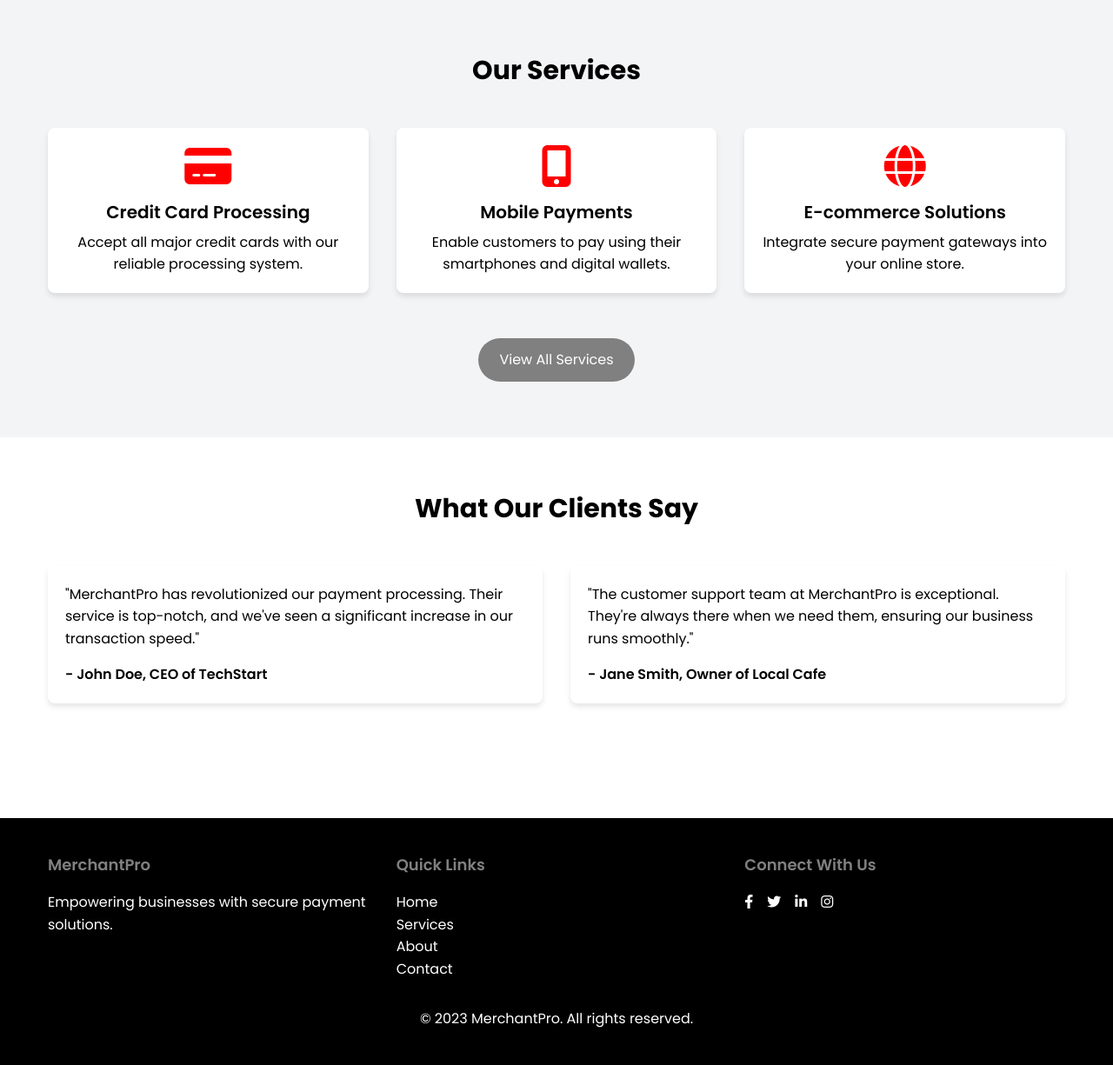
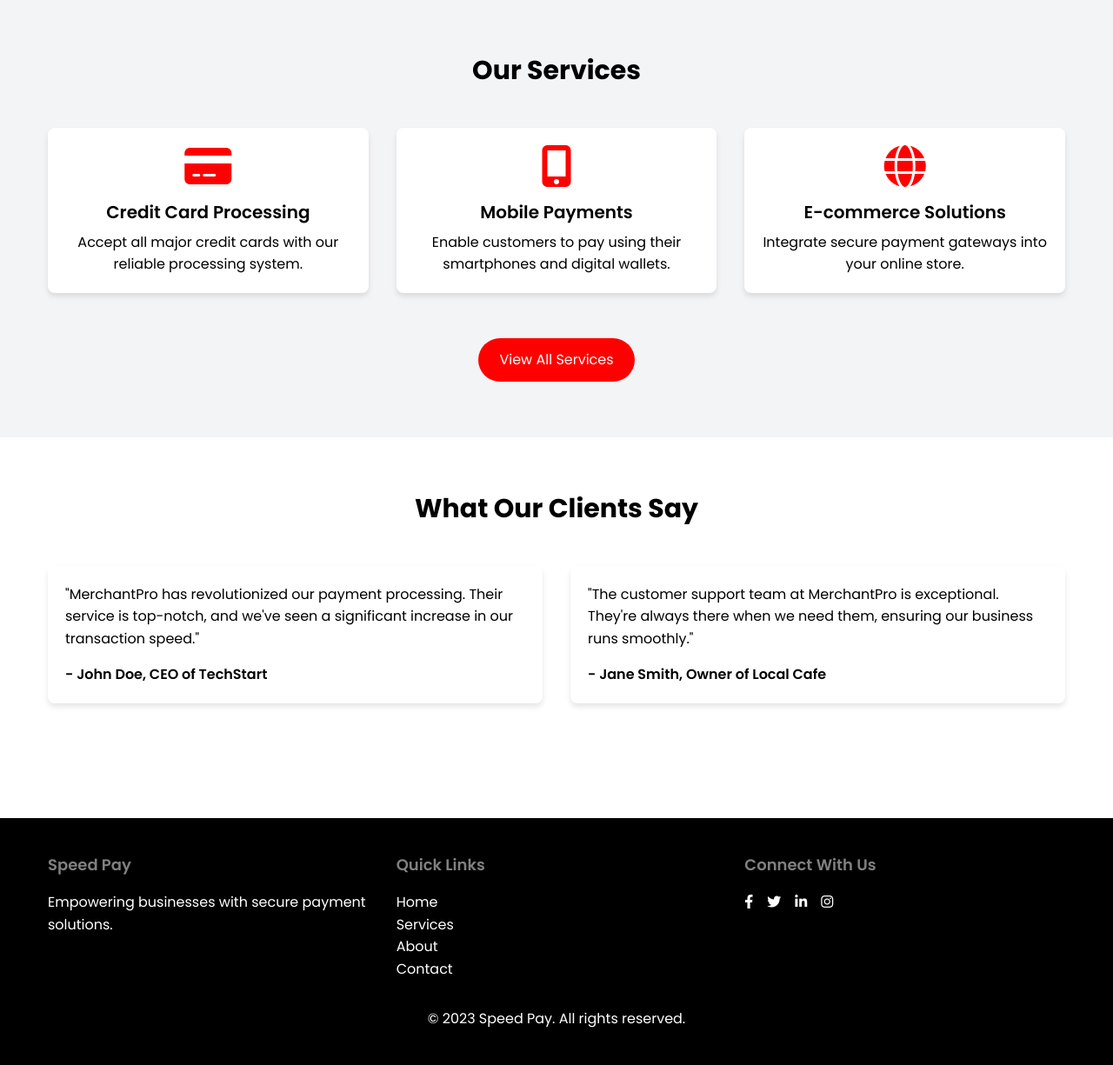
Before and after one commit to 33eerik/speed-pay, a Flask app: page / in a window 1280 px wide. Shown: the part 883-2108 px from the top of the page at 87% size. Run offline with Flask 3, Linux system fonts and the light colour scheme; some libraries are stand-ins or nearby versions.

Commit message:
Agent query: Is the new Speed Pay logo visible on the website? Is the company name updated to Speed Pay throughout the site?

```diff
--- a/static/css/styles.css
+++ b/static/css/styles.css
@@ -25,19 +25,19 @@ body {
 
 /* Header styles */
 header {
-    background-color: var(--primary-color);
+    background-color: var(--background-color);
     box-shadow: 0 2px 4px rgba(0, 0, 0, 0.1);
 }
 
 nav a {
-    color: var(--background-color);
+    color: var(--text-color);
     text-decoration: none;
     padding: 10px;
     transition: color 0.3s ease;
 }
 
 nav a:hover {
-    color: var(--secondary-color);
+    color: var(--primary-color);
 }
 
 /* Hero section */
@@ -67,7 +67,7 @@ nav a:hover {
 /* Button styles */
 .btn {
     display: inline-block;
-    background-color: var(--secondary-color);
+    background-color: var(--primary-color);
     color: var(--background-color);
     padding: 12px 24px;
     border-radius: 30px;
@@ -76,7 +76,7 @@ nav a:hover {
 }
 
 .btn:hover {
-    background-color: #666666;
+    background-color: #D10000;
     transform: translateY(-3px);
 }
 
@@ -151,5 +151,5 @@ footer a {
 }
 
 footer a:hover {
-    color: var(--secondary-color);
+    color: var(--primary-color);
 }
--- a/templates/base.html
+++ b/templates/base.html
@@ -3,7 +3,7 @@
 <head>
     <meta charset="UTF-8">
     <meta name="viewport" content="width=device-width, initial-scale=1.0">
-    <title>{% block title %}MerchantPro - Secure Payment Solutions{% endblock %}</title>
+    <title>{% block title %}Speed Pay - Secure Payment Solutions{% endblock %}</title>
     <link href="https://cdn.jsdelivr.net/npm/tailwindcss@2.2.19/dist/tailwind.min.css" rel="stylesheet">
     <link rel="stylesheet" href="https://cdnjs.cloudflare.com/ajax/libs/font-awesome/6.1.1/css/all.min.css">
     <link rel="stylesheet" href="{{ url_for('static', filename='css/styles.css') }}">
@@ -13,8 +13,8 @@
         <nav class="container mx-auto px-6">
             <div class="flex justify-between items-center">
                 <a href="{{ url_for('index') }}" class="text-2xl font-bold flex items-center">
-                    <img src="{{ url_for('static', filename='img/logo.svg') }}" alt="Logo" class="h-8 w-8 mr-2">
-                    MerchantPro
+                    <img src="{{ url_for('static', filename='img/logo.png') }}" alt="Speed Pay Logo" class="h-8 w-auto mr-2">
+                    Speed Pay
                 </a>
                 <div class="hidden md:flex space-x-6">
                     <a href="{{ url_for('index') }}">Home</a>
@@ -43,7 +43,7 @@
         <div class="container mx-auto px-6">
             <div class="grid grid-cols-1 md:grid-cols-3 gap-8">
                 <div>
-                    <h3 class="text-lg font-semibold mb-4">MerchantPro</h3>
+                    <h3 class="text-lg font-semibold mb-4">Speed Pay</h3>
                     <p>Empowering businesses with secure payment solutions.</p>
                 </div>
                 <div>
@@ -66,7 +66,7 @@
                 </div>
             </div>
             <div class="mt-8 text-center">
-                <p>&copy; 2023 MerchantPro. All rights reserved.</p>
+                <p>&copy; 2023 Speed Pay. All rights reserved.</p>
             </div>
         </div>
     </footer>
```
Also changed, not shown: static/img/logo.png (added).
